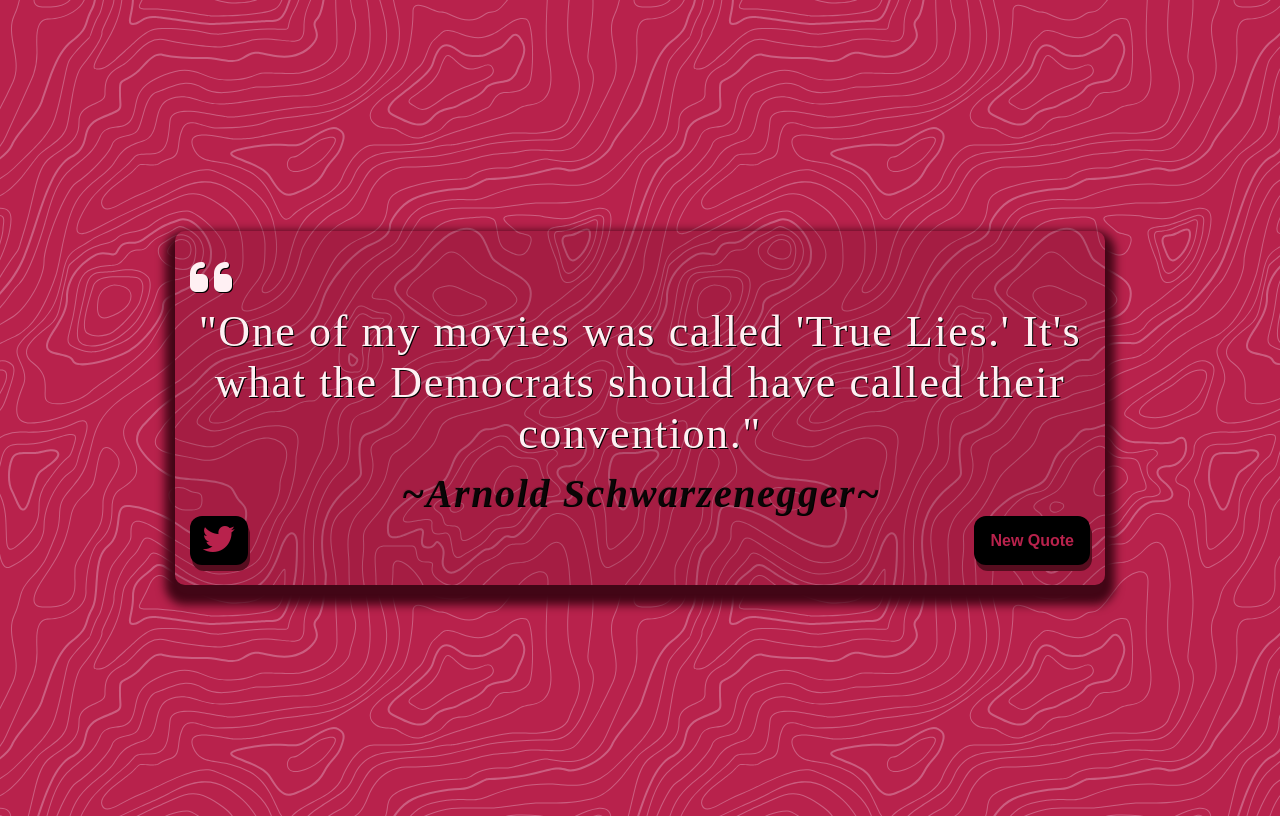
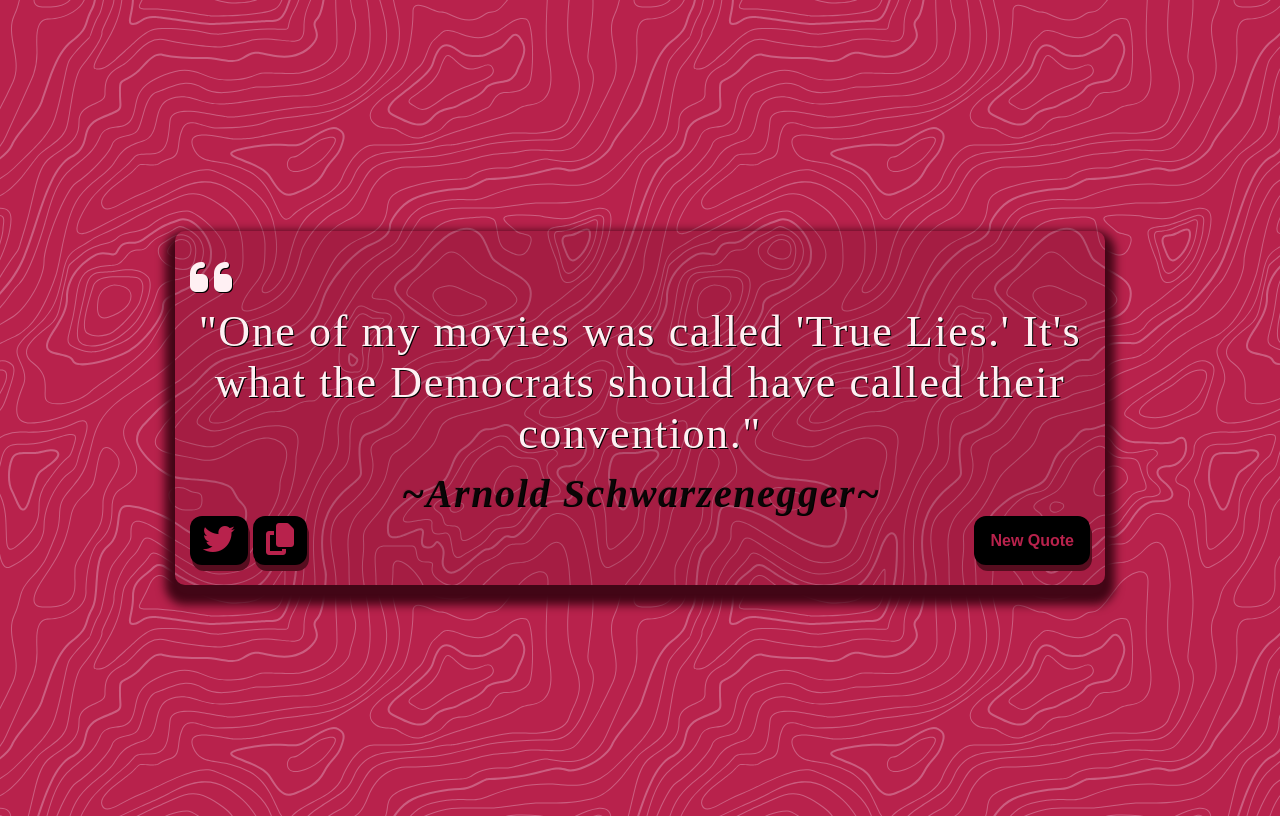
Before and after one commit to Rizwan-Khan-1998/quote-generator, a plain HTML site: page public/index.html in a window 1280 px wide. Drawn offline with Linux system fonts and the light colour scheme; no server answers.

Commit message:
Update index.html

```diff
--- a/public/index.html
+++ b/public/index.html
@@ -27,6 +27,9 @@
           <button class="media-btn" id="twitter-share">
             <i class="fa-brands fa-twitter" title="tweet this"></i>
           </button>
+          <button class="media-btn" id="copy-btn">
+            <i class="fa-solid fa-copy"></i>
+          </button>
         </div>
         <button class="new-quote-btn" id="new-quote">New Quote</button>
       </div>
```
